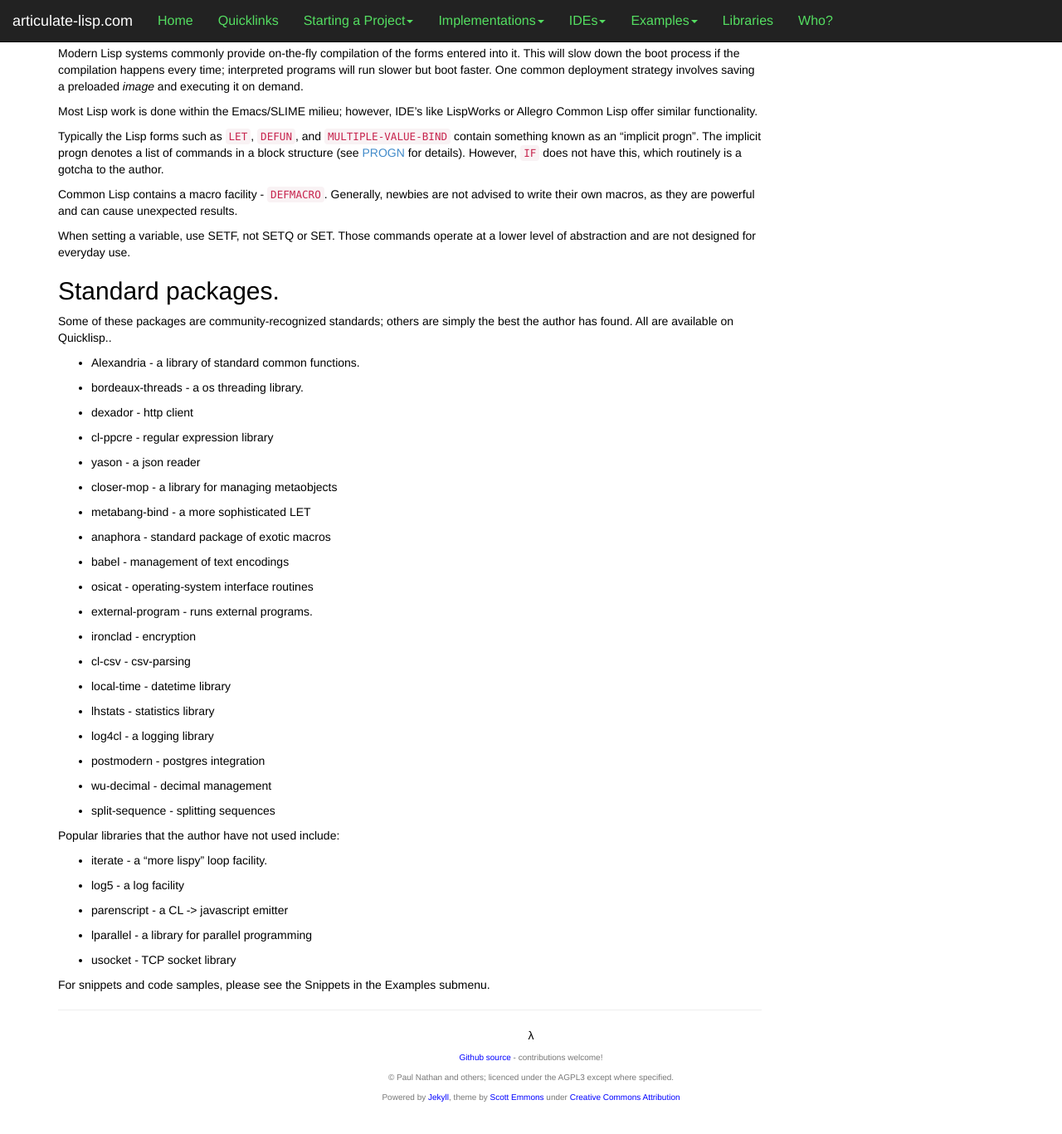
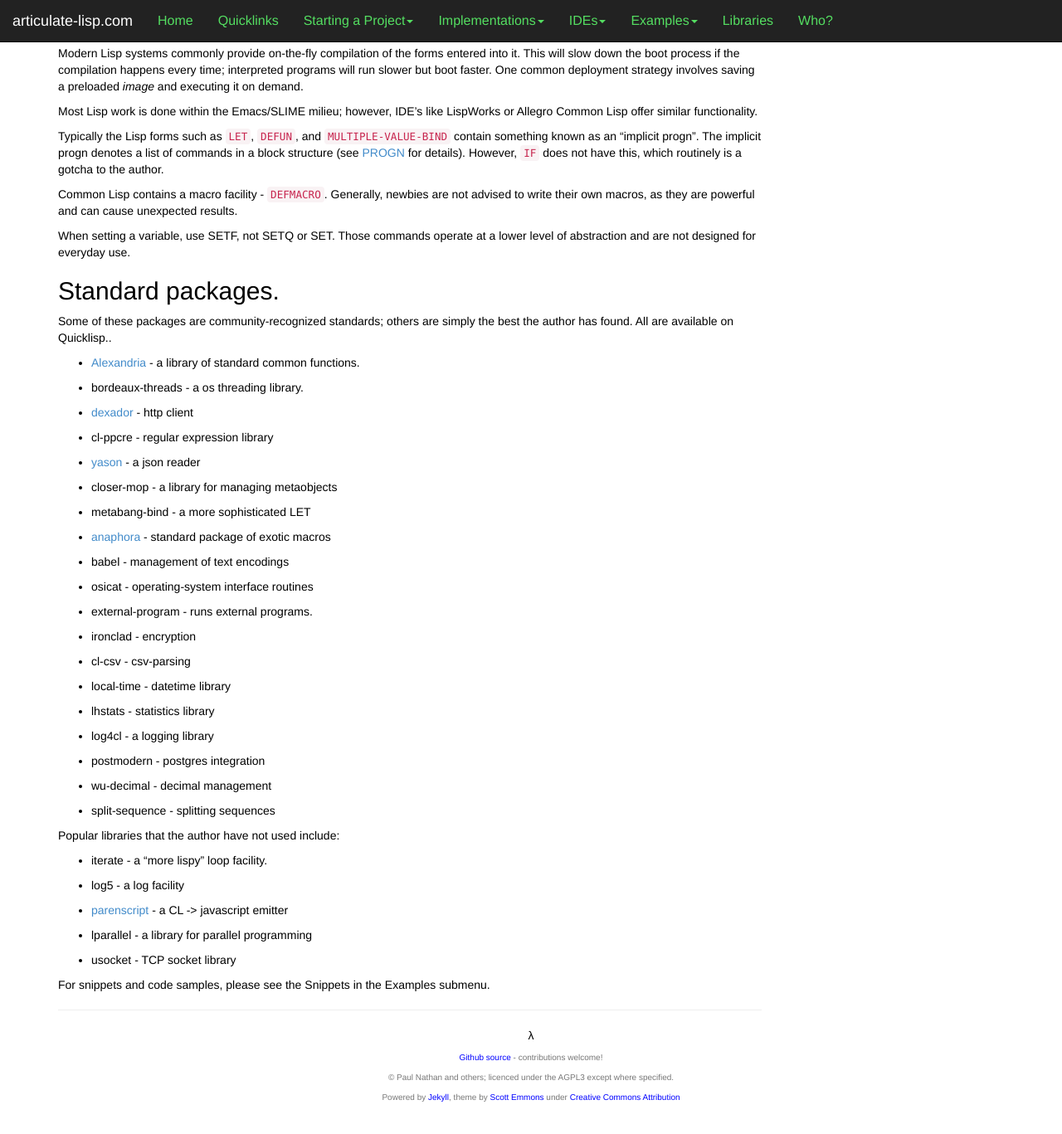
Before and after one commit to articulate-common-lisp/articulate-common-lisp.github.io, a Jekyll site: the page built from project/abcs.html, in a window 1280 px wide and 1400 px high, scrolled down 349 px. Shown: the top 1367 px of the window at 83% size. Built offline with Jekyll 4.4.1, drawn with Linux system fonts in a browser that asks for light colours; Markdown is read by kramdown in place of the engine named in the settings; some of the changed lines change nothing that is shown.

Commit message:
libraries: some links

```diff
--- a/project/abcs.html
+++ b/project/abcs.html
@@ -17,14 +17,14 @@ layout: default
 <h2 id="standard-packages.">Standard packages.</h2>
 <p>Some of these packages are community-recognized standards; others are simply the best the author has found. All are available on Quicklisp..</p>
 <ul>
-<li><p>Alexandria - a library of standard common functions.</p></li>
+<li><p><a href="https://common-lisp.net/project/alexandria/">Alexandria</a> - a library of standard common functions.</p></li>
 <li><p>bordeaux-threads - a os threading library.</p></li>
-<li><p>dexador - http client</p></li>
+<li><p><a href="http://quickdocs.org/dexador/">dexador</a> - http client</p></li>
 <li><p>cl-ppcre - regular expression library</p></li>
-<li><p>yason - a json reader</p></li>
+<li><p><a href="http://quickdocs.org/yason/">yason</a> - a json reader</p></li>
 <li><p>closer-mop - a library for managing metaobjects</p></li>
 <li><p>metabang-bind - a more sophisticated LET</p></li>
-<li><p>anaphora - standard package of exotic macros</p></li>
+<li><p><a href="https://common-lisp.net/project/anaphora/">anaphora</a> - standard package of exotic macros</p></li>
 <li><p>babel - management of text encodings</p></li>
 <li><p>osicat - operating-system interface routines</p></li>
 <li><p>external-program - runs external programs.</p></li>
@@ -41,7 +41,7 @@ layout: default
 <ul>
 <li><p>iterate - a &#8220;more lispy&#8221; loop facility.</p></li>
 <li><p>log5 - a log facility</p></li>
-<li><p>parenscript - a CL -&gt; javascript emitter</p></li>
+<li><p><a href="https://common-lisp.net/project/parenscript/">parenscript</a> - a CL -&gt; javascript emitter</p></li>
 <li><p>lparallel - a library for parallel programming</p></li>
 <li><p>usocket - TCP socket library</p></li>
 </ul>
```
